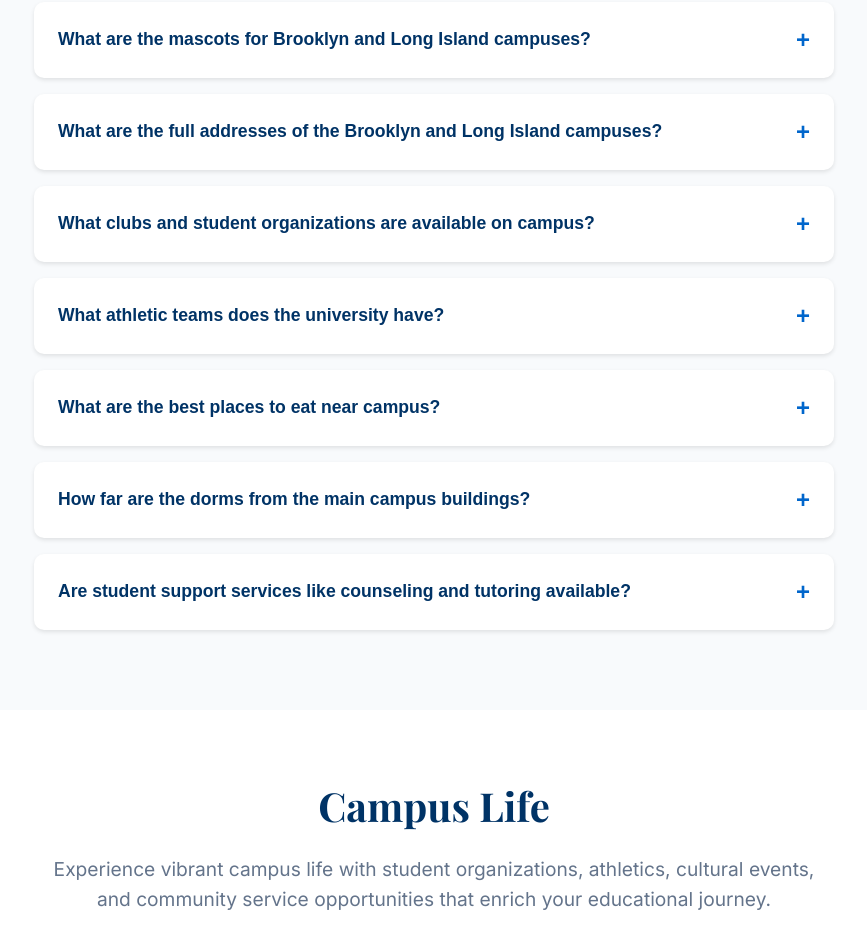
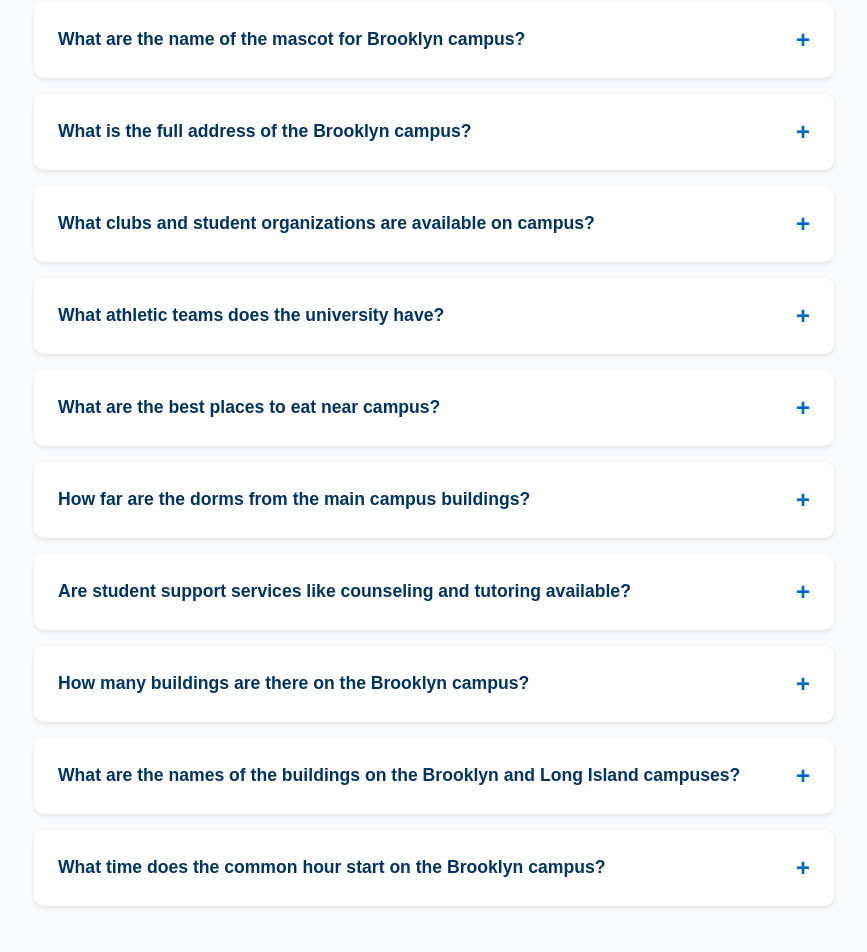
Before and after one commit to sulabhkatila/Git-and-Github, a React (Create React App) app: page / in a window 1280 px wide. Shown: the part 1860-2812 px from the top of the page, without its empty margins (206-1073 px from the left). Built offline with nearby package versions, Linux system fonts and the light colour scheme.

Commit message:
Add 3 new FAQ questions and empty answer files

```diff
--- a/src/components/FAQ.jsx
+++ b/src/components/FAQ.jsx
@@ -9,13 +9,13 @@ const faqQuestions = [
     },
     {
       id: 'mascots',
-      question: 'What are the mascots for Brooklyn and Long Island campuses?',
+      question: 'What are the name of the mascot for Brooklyn campus?',
       file: 'mascots.txt',
       ticket: 'FAQ-002'
     },
     {
       id: 'addresses',
-      question: 'What are the full addresses of the Brooklyn and Long Island campuses?',
+      question: 'What is the full address of the Brooklyn campus?',
       file: 'addresses.txt',
       ticket: 'FAQ-003'
     },
@@ -48,7 +48,25 @@ const faqQuestions = [
       question: 'Are student support services like counseling and tutoring available?',
       file: 'support-services.txt',
       ticket: 'FAQ-008'
-    }
+    },
+    {
+      id: 'buildings_numbers',
+      question: 'How many buildings are there on the Brooklyn campus?',
+      file: 'number_of_buildings.txt',
+      ticket: 'FAQ-009'
+    },
+    {
+      id: 'buildings_names',
+      question: 'What are the names of the buildings on the Brooklyn and Long Island campuses?',
+      file: 'buildings_names.txt',
+      ticket: 'FAQ-010'
+    },
+    {
+      id: 'common_hour',
+      question: 'What time does the common hour start on the Brooklyn campus?',
+      file: 'common_hour.txt',
+      ticket: 'FAQ-011'
+    },
 ];
 
 export default function FAQ() {
```
Also changed, not shown: features/buildings_names.txt (added), features/common_hour.txt (added), features/majors.txt (deleted), features/mascots.txt (deleted), features/number_of_buildings.txt (added), public/features/buildings_names.txt (added), public/features/common_hour.txt (added), public/features/number_of_buildings.txt (added).
